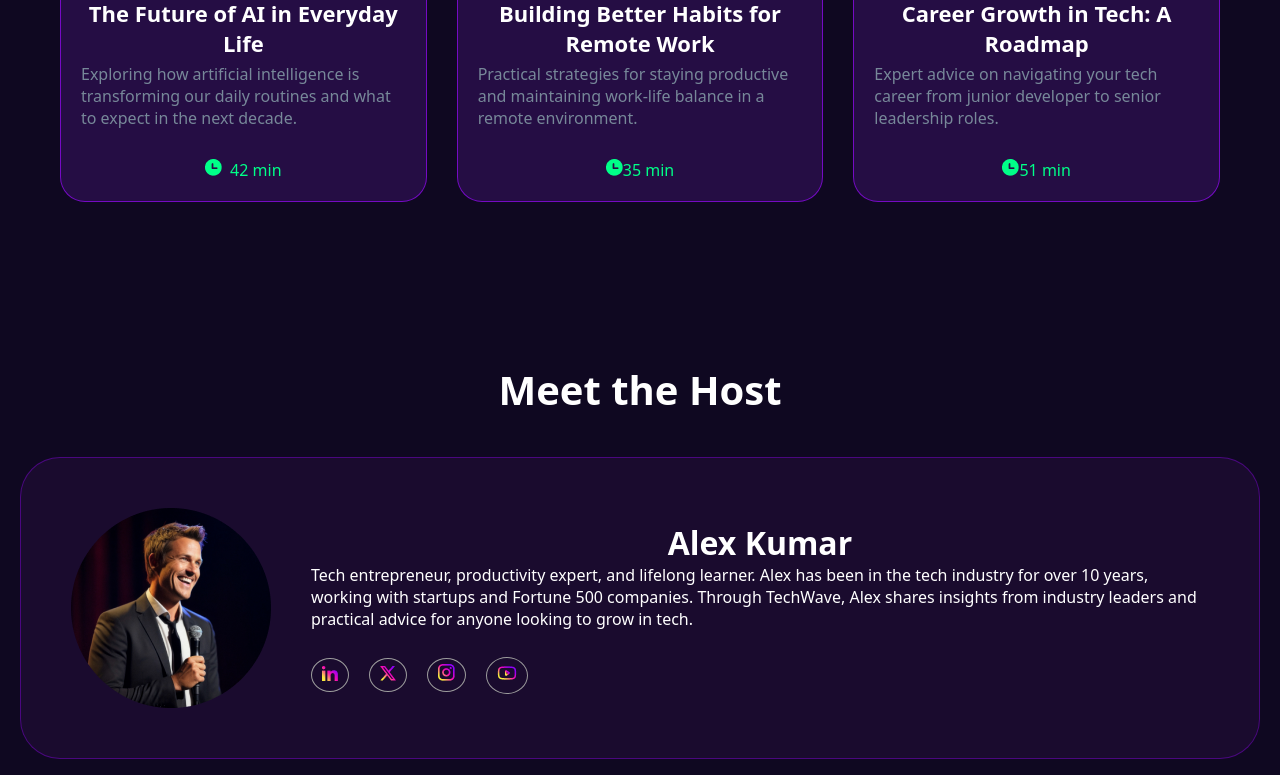
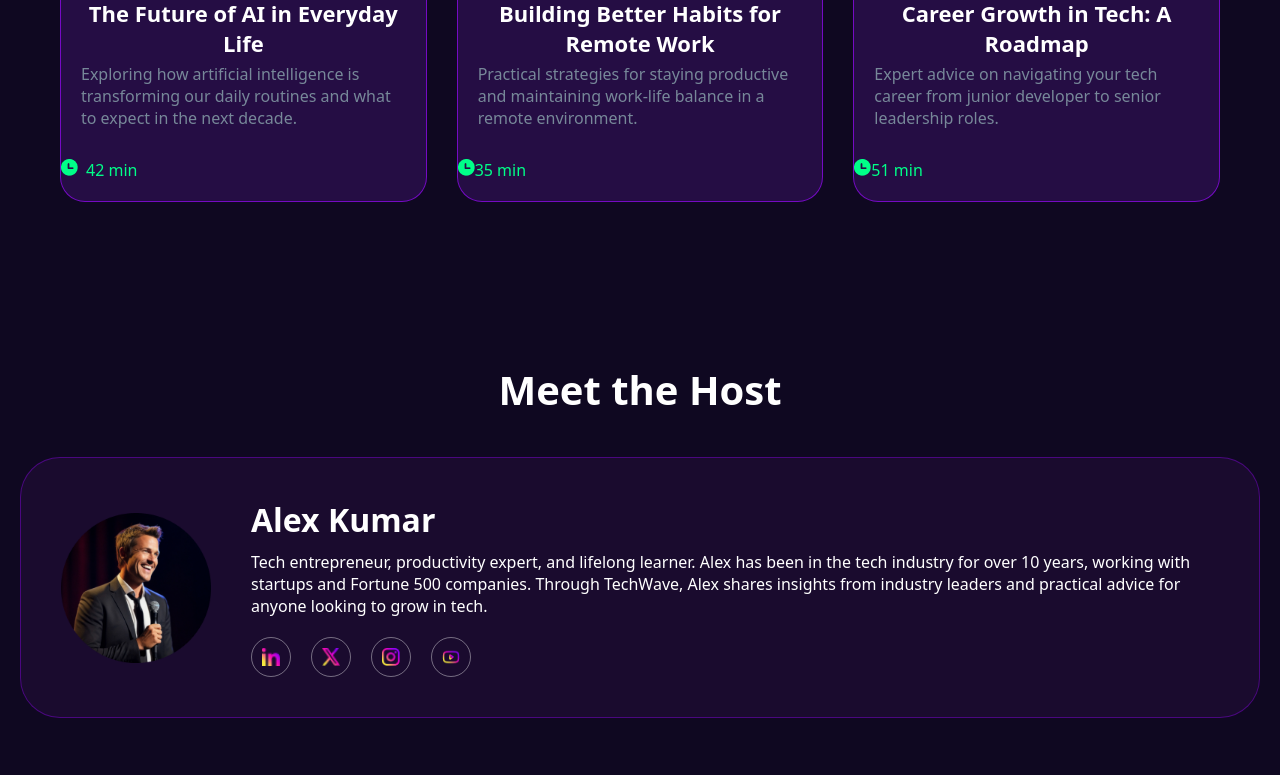
Before and after one commit to salmansadisafi/My-Second-Assignment, a plain HTML site: page index.html in a window 1280 px wide. Shown: the part 2202-2977 px from the top of the page. Drawn offline with Linux system fonts and the light colour scheme; a web font is replaced by a local one.

Commit message:
fixing bugs

```diff
--- a/style.css
+++ b/style.css
@@ -114,10 +114,8 @@
 .circle{
     width: 350px;
     height: auto;
+}
 
-
-
-}
 .round{
     width: 100px;
     height: auto;
@@ -158,6 +156,7 @@
     border-radius: 10px;
     margin-right: 8px;
     margin-top: 24px;
+    cursor: pointer;
 }
 .message{
      color:#00FF88;
@@ -167,6 +166,7 @@
     letter-spacing: 0%;
     background-color:black;
     padding: 12px 20px 12px 20px;
+    cursor: pointer;
 }
 
 /* section-about style */
@@ -407,6 +407,8 @@
     text-align: center;
     align-items:center;
     flex-direction: column;
+    width: 100%;
+
 
 }
 .video-card h3{
@@ -423,16 +425,17 @@
     color: #00ff88;
     display: flex;
     align-items: center;
-    justify-content: center;
+    justify-content: left;
     gap: 8px;
     margin-top: auto;
     padding-top: 15px;
     color: #00FF88;
+
 }
 
 .youtube-box iframe{
-    width: 100%;
-     height: 100%;
+    width: 400px;
+     height: 225px;
     border-radius: 24px 24px 0px 0px;
 }
 
@@ -458,38 +461,55 @@
 }
 
 .host-card{
-    text-align: left;
-    margin: 0 auto;
     background-color: #1a0b2e;
     border: 1px solid rgba(145, 0, 248, 0.4);
     border-radius: 40px;
-    padding: 50px;
     display: flex;
     align-items: center;
     gap: 40px;
+    padding: 40px;
 }
 .host-card h3{
-    text-align: center;
+    text-align: left;
     font-size: 2rem;
+    margin-bottom: 10px;
+}
+
+.host-card p{
+    text-align: left;
+    margin-bottom: 15px;
+}
+
+.host{
+    display: flex;
+    flex-direction: column;
+    align-items: flex-start;
 }
 
 .social-host{
     display: flex;
     gap: 20px;
-    margin-top: 25px;
-    width: 48px;
+    margin-top: 5px;
+
+
+}
+.social-host a{
+    width: 40px;
     height: 40px;
+    border: 1px solid rgba(255,255,255,0.4);
+    border-radius: 50%;
+    display: flex;
+    justify-content: center;
     align-items: center;
 
 }
-.social-host a{
-    border: 1px solid  rgb(156, 156, 156);
-    border-radius: 50%;
-    padding-left: 10px;
-    padding-right: 10px;
-    padding-top: 5px;
-    padding-bottom: 5px;
 
+.social-host img{
+    width: 18px;
+    height: 18px;
+    display: flex;
+    justify-content: center;
+    align-items: center;
 }
 
 
@@ -644,11 +664,16 @@
 
        /* featured content */
     .Featured-content{
-         display: flex !important;
-        flex-direction: column !important;
-        gap: 20px;
-        padding: 20px;
+       grid-template-columns: 1fr;
+
     }
+
+    }
+    .youtube-box iframe{
+      width:100%;
+       height: 100%;
+    }
+
 
     .host-card{
         grid-template-columns: 1fr;
```
